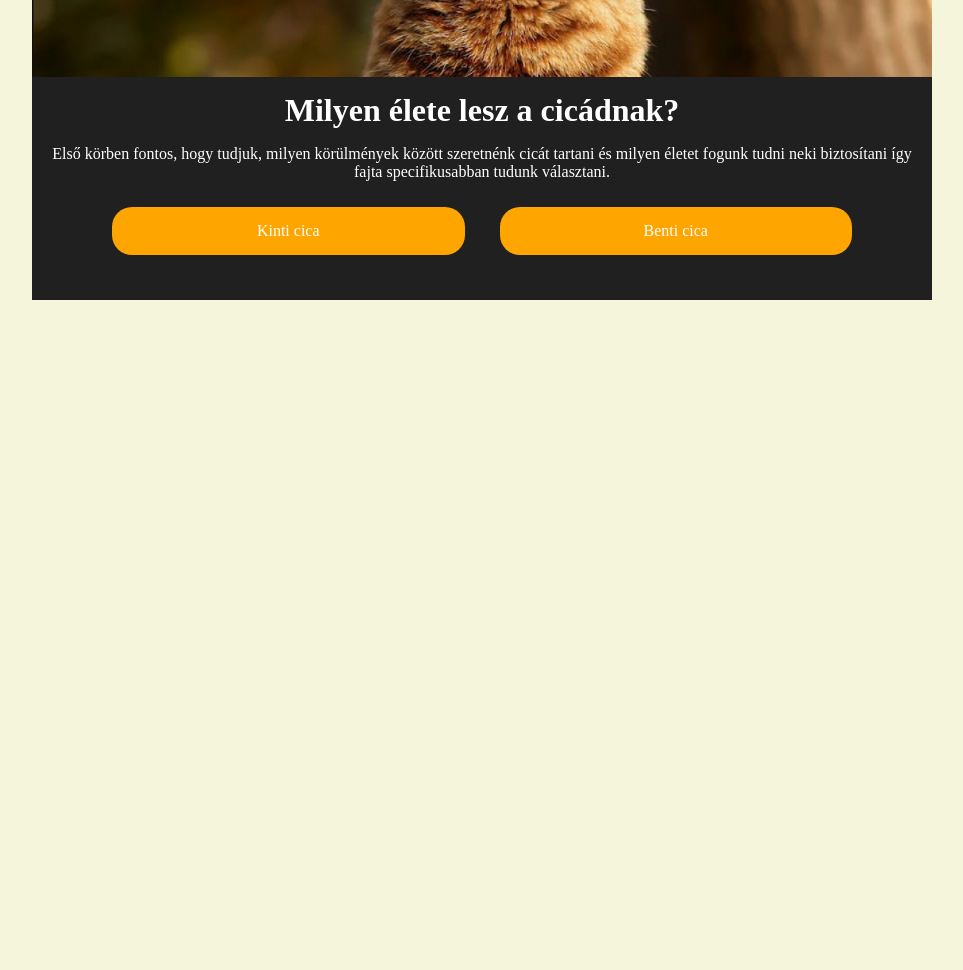
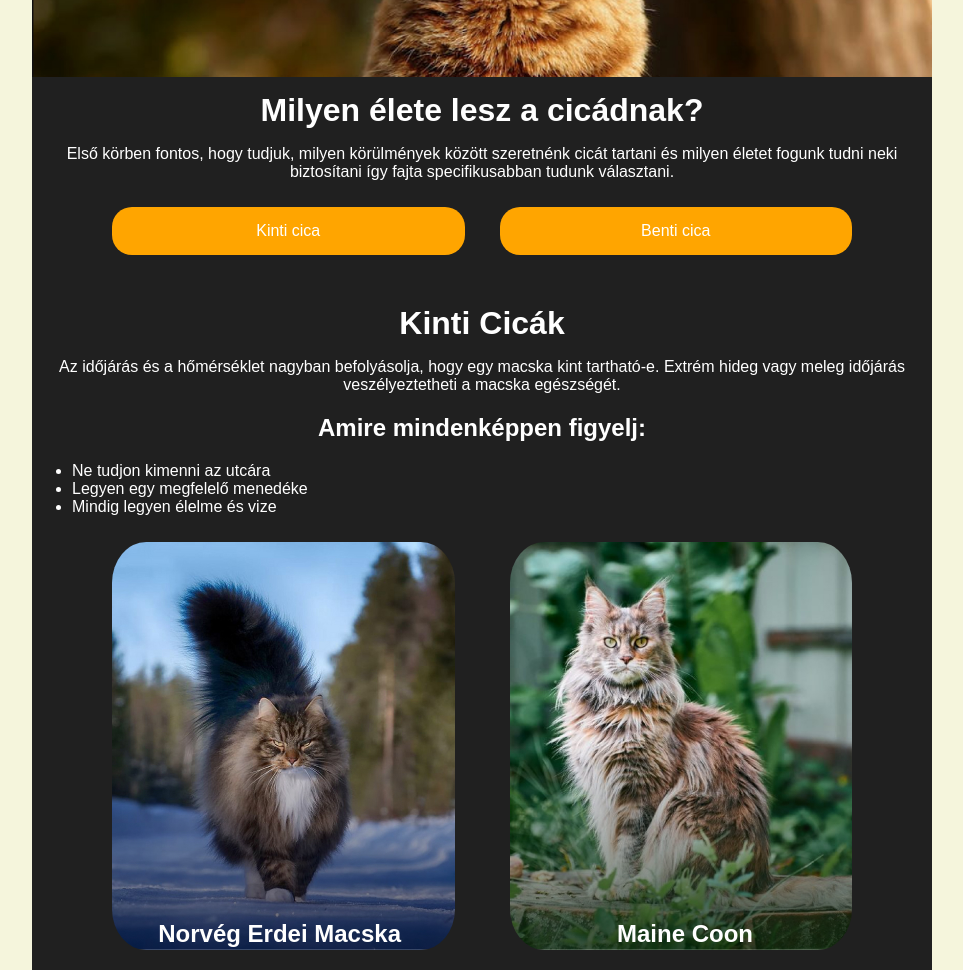
Before and after one commit to HalaszGergo2/Macskaland, a plain HTML site: page index.html in a window 1280 px wide. Shown: the part 723-1693 px from the top of the page, without its empty margins (158-1121 px from the left). Before the commit the page ends 1023 px from the top, so only its background shows below. Drawn offline with Linux system fonts and the light colour scheme.

Commit message:
Házi kész

```diff
--- a/index.html
+++ b/index.html
@@ -40,6 +40,26 @@
                 </ul>
             </div>
         </div>
+        <div class="kinti">
+            <div class="tartalomkinti">
+                <h1>Kinti Cicák</h1>
+                <p>Az időjárás és a hőmérséklet nagyban befolyásolja, hogy egy macska kint tartható-e. Extrém hideg vagy meleg időjárás veszélyeztetheti a macska egészségét.</p>
+                <h2>Amire mindenképpen figyelj:</h2>
+                <ul>
+                    <li>Ne tudjon kimenni az utcára</li>
+                    <li>Legyen egy megfelelő menedéke</li>
+                    <li>Mindig legyen élelme és vize</li>
+                </ul>
+            </div>
+            <div class="kepek">
+                        <img class="elhelyezes" src="cicak_forras/images/norvegmacska.jpg" alt="norveg">
+                        <div class="text"><h2>Norvég Erdei Macska</h2></div>
+                        <img class="elhelyezes" src="cicak_forras/images/main coon.jpg" alt="maine">
+                        <div class="textketto"><h2>Maine Coon</h2></div>
+            </div>
+
+
+        </div>
     </div>
 </body>
 </html>
--- a/stilus.css
+++ b/stilus.css
@@ -3,6 +3,7 @@ body{
     margin: auto;
     width: 90%;
     max-width: 900px;
+    font-family: Arial, Helvetica, sans-serif;
 }
 .fejlec{
     background-image: url(cicak_forras/images/hero.jpg);
@@ -87,3 +88,46 @@ h1{
     color: white;
     padding: 10px;
 }
+.kinti{
+    background-color: rgb(32, 32, 32);
+    color: white;
+    text-align: center;
+    margin: 0;
+    padding: 0;
+}
+.norveg{
+    position: absolute;
+    top: 50%;
+    left: 50%;
+    transform: translate(-50%, -50%);
+}
+.elhelyezes{
+    width: 100%;
+    border-radius: 10%;
+}
+
+.tartalomkinti ul{
+    text-align: left;
+}
+.kepek{
+    position: relative;
+    list-style-type: none;
+    margin: 0;
+    display: grid;
+    grid-template-columns: 1fr 1fr;
+    gap: 55px;
+    padding-left: 80px;
+    padding-right: 80px;
+    padding-top: 10px;
+    padding-bottom: 20px;
+}
+.text{
+    position: absolute;
+    right: 59%;
+    top: 84%;
+}
+.textketto{
+    position: absolute;
+    left: 65%;
+    top: 84%;
+}
```
Also changed, not shown: cicak_forras/images/norvegmacska.jpg (renamed from cicak_forras/images/norveg macska.jpg).
